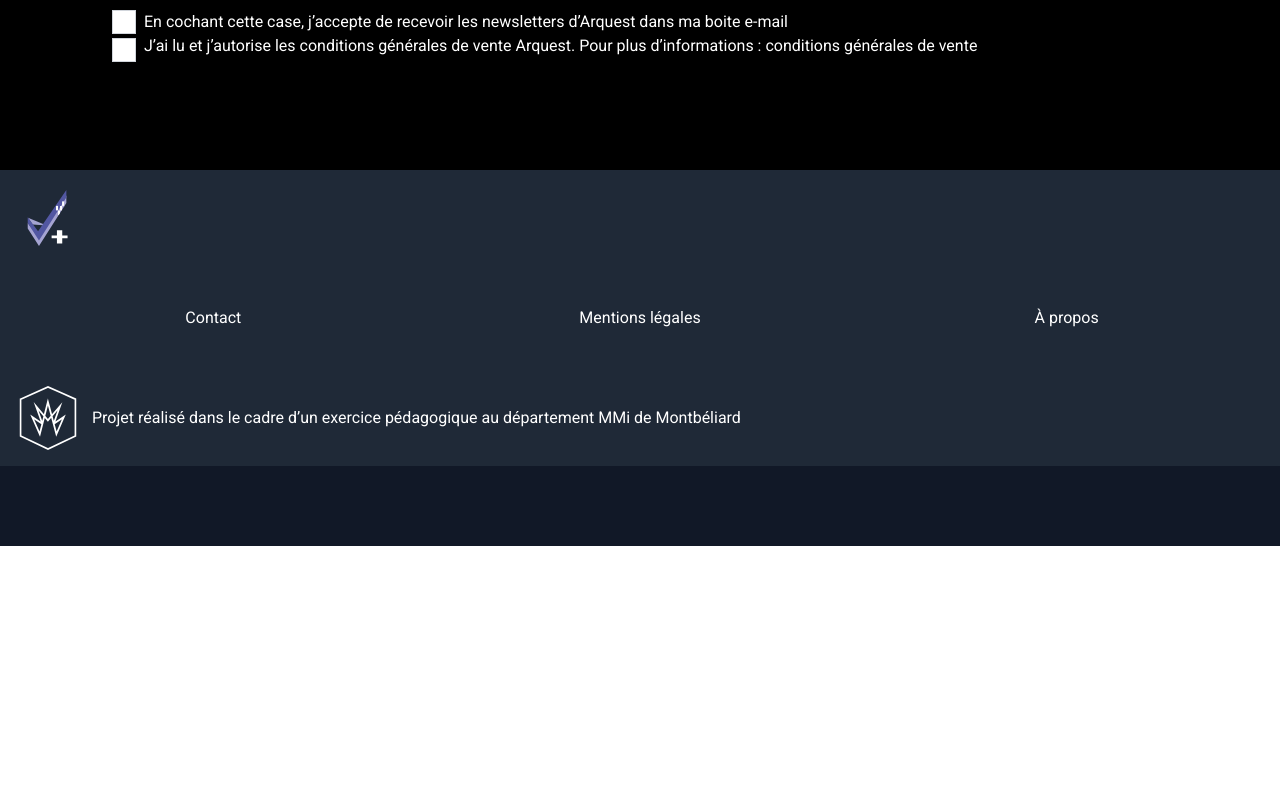
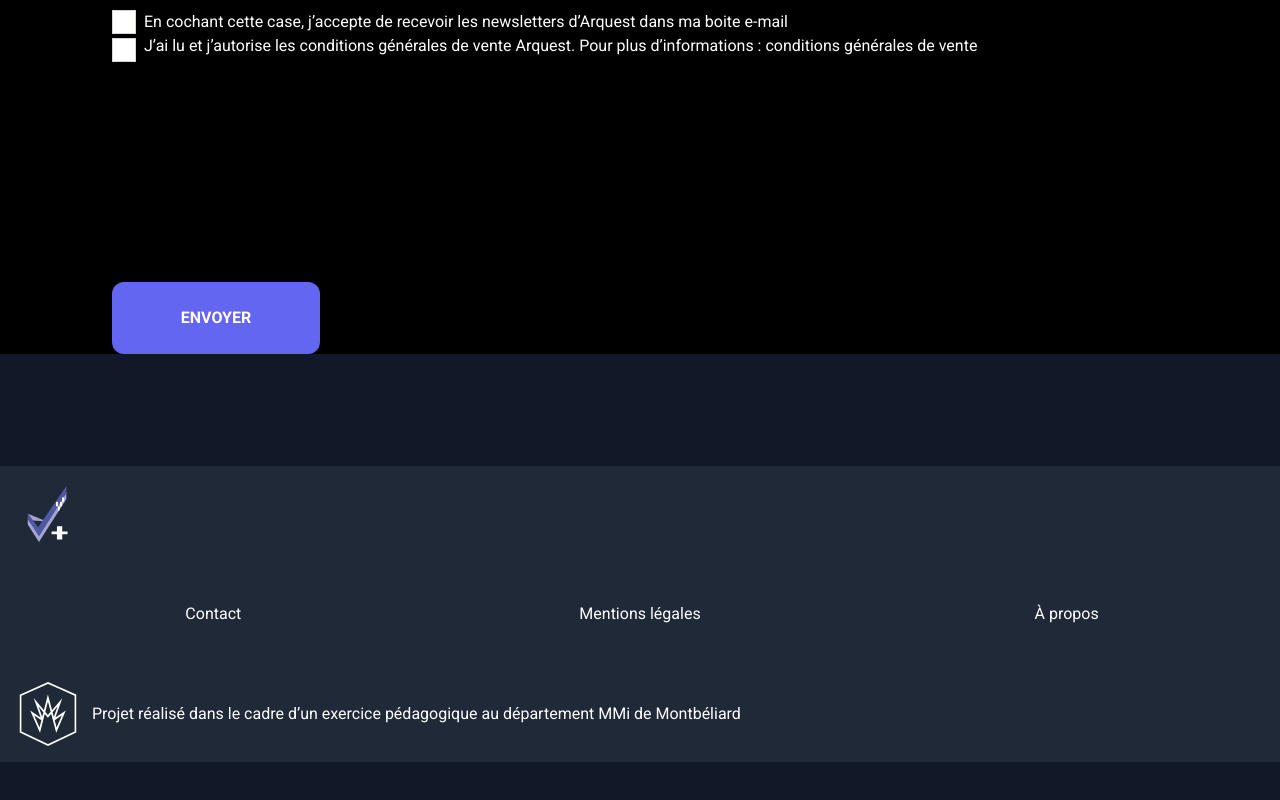
Before and after one commit to gros-eliot/Arquest-app, a Vue app: page /contact in a window 1280 px wide. Shown: the part 1533-2333 px from the top of the page. Before the commit the page ends 2079 px from the top, so only its background shows below. Built offline with nearby package versions, Linux system fonts and the light colour scheme.

Commit message:
bouton contact

```diff
--- a/src/views/ContactView.vue
+++ b/src/views/ContactView.vue
@@ -109,6 +109,29 @@
             J’ai lu et j’autorise les conditions générales de vente Arquest. Pour
             plus d’informations : conditions générales de vente
         </label>
+
+          <div
+    class="
+      bg-indigo-500
+      text-white
+      font-bold
+      w-52
+      py-6
+      m-28
+      uppercase
+      text-center
+      no-underline
+      rounded-xl
+      text-base
+      flex flex-row
+      items-start
+      justify-center
+      active:bg-indigo-900 active:text-black active:border-black
+      hover:bg-indigo-900
+    "
+  >Envoyer
+    <slot />
+  </div>
         </div>
     </div>
 
--- a/src/views/MentionslegalesView.vue
+++ b/src/views/MentionslegalesView.vue
@@ -1,5 +1,5 @@
 <template>
-  <div class="bg-black ...">
+  <div class="bg-black">
     <h2 class="text-white">Mentions légales</h2>
 
     <p class="text-white">
```
